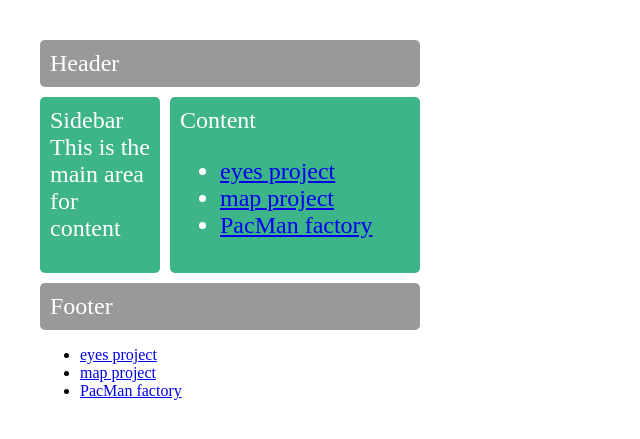
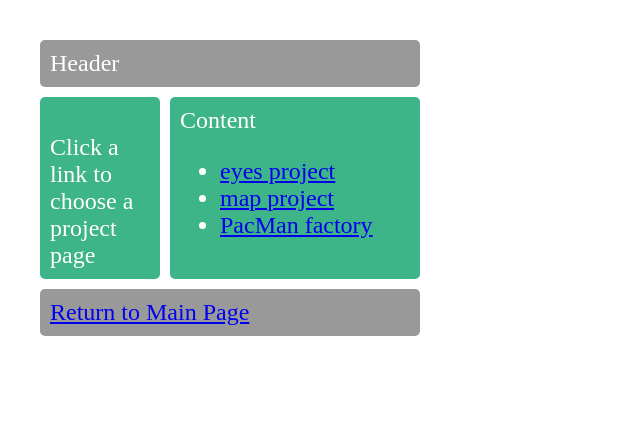
Before and after one commit to joanne-dehnbostel/joanne-dehnbostel.github.io, a Jekyll site: the page Projects/index.html, which Jekyll copies as it is, in a window 1280 px wide. Shown: the top 439 px of the page, without its empty margins (0-640 px from the left). Built offline with Jekyll 4.4.1, drawn with Linux system fonts in a browser that asks for light colours.

Commit message:
Update index.html

```diff
--- a/Projects/index.html
+++ b/Projects/index.html
@@ -9,15 +9,16 @@
 <body id="main">
     <div class="wrapper">
         <div class="box header">Header</div>
-        <div class="box sidebar">Sidebar
-	    <br /> This is the main area for content</div>
+        <div class="box sidebar">
+	    <br /> Click a link to choose a project page</div>
         <div class="box content">Content
             <br /> <ul class="Project">
 	<li><a href="https://joanne-dehnbostel.github.io/I-will-be-watching-you.io/">eyes project</a></li>
 	<li><a href="https://joanne-dehnbostel.github.io/thepathtoharvard/">map project</a></li>
 	<li><a href="https://joanne-dehnbostel.github.io/pacmangame/">PacMan factory</a></li>
 </ul></div>
-        <div class="box footer">Footer</div>
+        <div class="box footer">
+	    <a href="https://joanne-dehnbostel.github.io/pacmangame/">Return to Main Page</a>
     </div>
 </body>
 
@@ -31,12 +32,3 @@
 </p>
 </div><!-- /.blurb -->
 </p>
-
-
-</div>
-<ul class="Project">
-	<li><a href="https://joanne-dehnbostel.github.io/I-will-be-watching-you.io/">eyes project</a></li>
-	<li><a href="https://joanne-dehnbostel.github.io/thepathtoharvard/">map project</a></li>
-	<li><a href="https://joanne-dehnbostel.github.io/pacmangame/">PacMan factory</a></li>
-</ul>
-</div>
```
